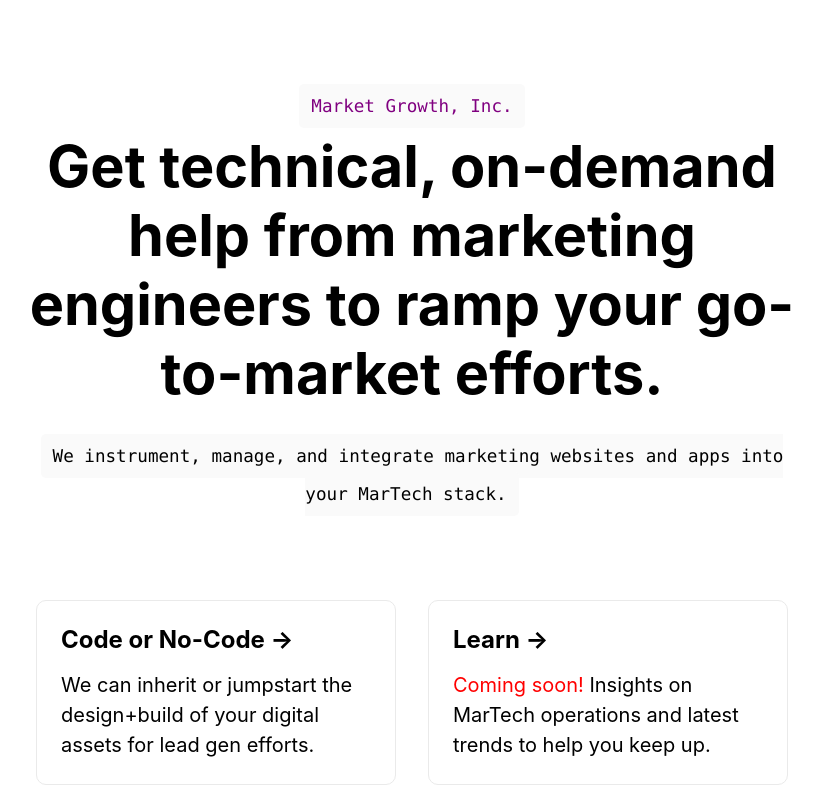
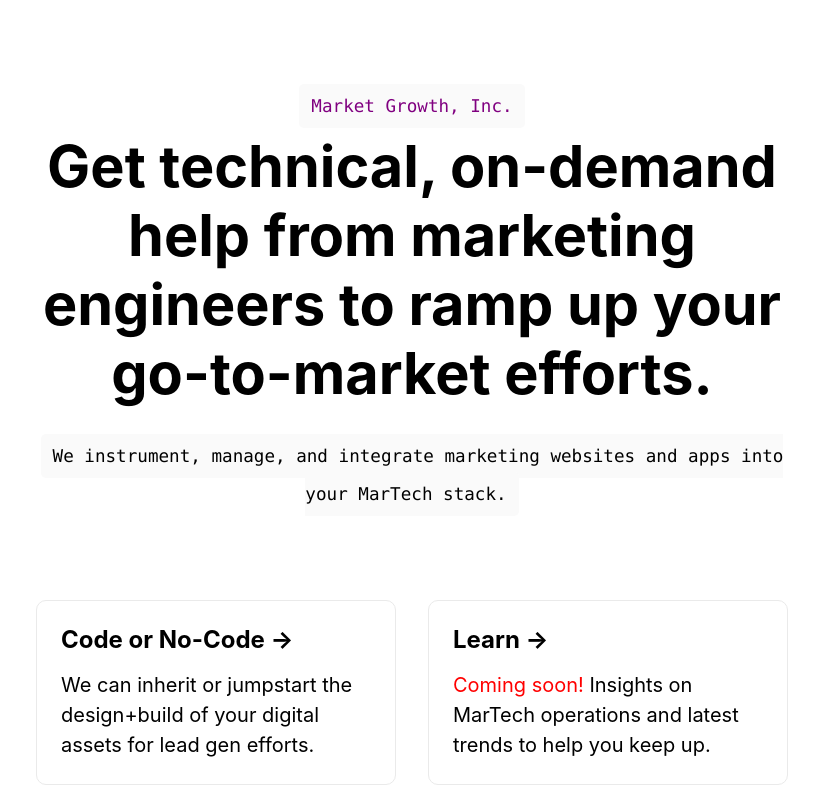
Before and after one commit to marketgrowth/www, a Next.js app: page / in a window 1280 px wide. Shown: the top 800 px of the page, without its empty margins (228-1050 px from the left). Built offline with nearby package versions, Linux system fonts and the light colour scheme.

Commit message:
Update index.js

```diff
--- a/pages/index.js
+++ b/pages/index.js
@@ -14,7 +14,7 @@
           <code className={styles.code}>Market Growth, Inc.</code>
         </p>
         <h1 className={styles.title}>
-          Get technical, on-demand help from marketing engineers to ramp your go-to-market efforts.
+          Get technical, on-demand help from marketing engineers to ramp up your go-to-market efforts.
         </h1>
 
         <p className={styles.description}>
```
